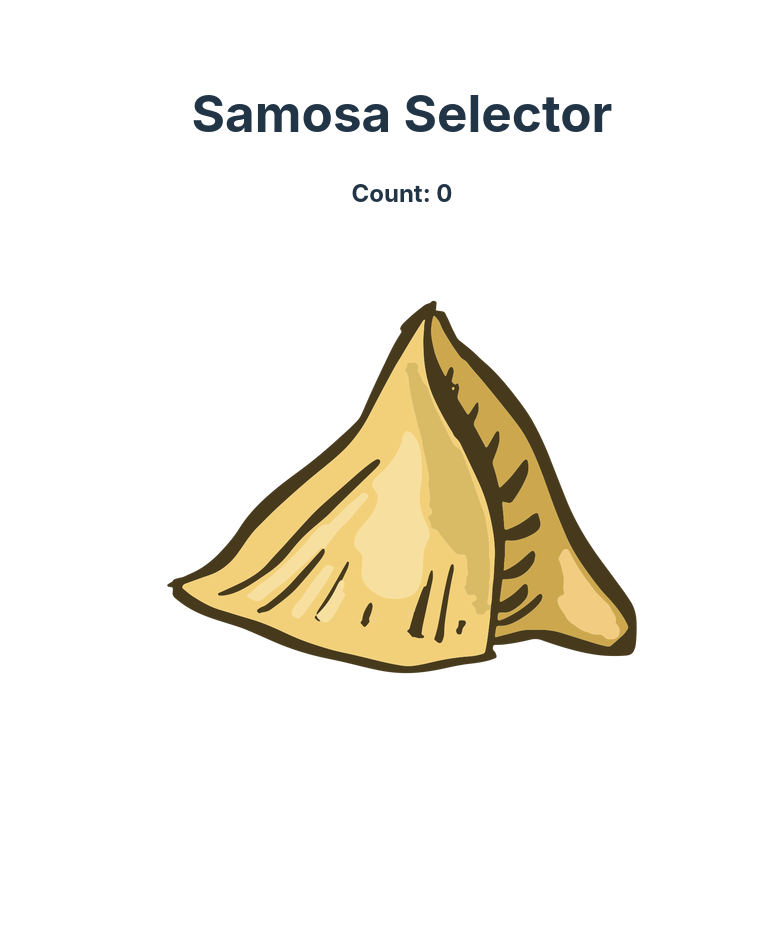
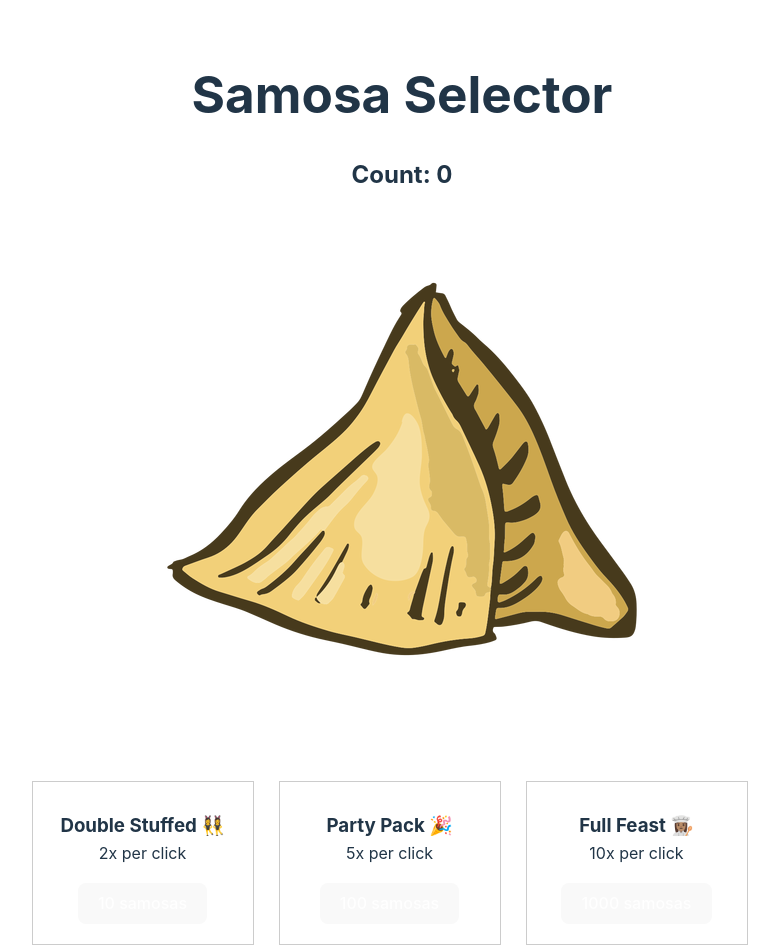
Before and after one commit to matayay/Labs, a React (Vite) app in the folder samosaCounter/: page / in a window 1280 px wide. Shown: the top 952 px of the page, without its empty margins (238-1017 px from the left). Before the commit the page ends 800 px from the top, so only its background shows below. Built offline with nearby package versions, Linux system fonts and the light colour scheme.

Commit message:
finished required features

```diff
--- a/samosaCounter/src/App.tsx
+++ b/samosaCounter/src/App.tsx
@@ -1,11 +1,20 @@
 import './App.css';
 import Header from './components/Header';
+import Container from './components/Container';
+import { useState } from "react";
 
 const App = () => {
+    const [count, setCount] = useState(0);
+    const [multiplier, setMultiplier] = useState(1);
+
+    const updateCount = () => {
+        setCount(count + multiplier);
+    };
 
     return (
         <div className='App'>
-            <Header />
+            <Header count={count} multiplier={multiplier} updateCount={updateCount} />
+            <Container count={count} multiplier={multiplier} setCount={setCount} setMultiplier={setMultiplier} />
         </div>
     )
 }
--- /dev/null
+++ b/samosaCounter/src/components/Container.css
@@ -0,0 +1,4 @@
+.Container {
+    margin-top: 50px;
+    display: flex;
+}
--- /dev/null
+++ b/samosaCounter/src/components/Container.tsx
@@ -0,0 +1,46 @@
+import './Container.css';
+import Upgrade from './Upgrade';
+import { FC } from "react";
+
+interface Props {
+    count: number;
+    setCount: (A: number) => void;
+    multiplier: number;
+    setMultiplier: (A: number) => void;
+};
+
+const Container:FC<Props> = (props) => {
+    const buyDoubleStuffed = () => {
+        if (props.count >= 10)
+        {
+            props.setMultiplier(props.multiplier * 2);
+            props.setCount(props.count - 10);
+        }
+    };
+
+    const buyPartyPack = () => {
+        if (props.count >= 100)
+        {
+            props.setMultiplier(props.multiplier * 5);
+            props.setCount(props.count - 100);
+        }
+    };
+
+    const buyFullFeast = () => {
+        if (props.count >= 1000)
+        {
+            props.setMultiplier(props.multiplier * 10);
+            props.setCount(props.count - 1000);
+        }
+    };
+
+    return (
+        <div className="Container">
+            <Upgrade name="Double Stuffed 👯‍♀️" description="2x per click" cost="10 samosas" upgradeFunction={buyDoubleStuffed} />
+            <Upgrade name="Party Pack 🎉" description="5x per click" cost="100 samosas" upgradeFunction={buyPartyPack} />
+            <Upgrade name="Full Feast 👩🏽‍🍳" description="10x per click" cost="1000 samosas" upgradeFunction={buyFullFeast} />
+        </div>
+    )
+};
+
+export default Container;
--- a/samosaCounter/src/components/Header.tsx
+++ b/samosaCounter/src/components/Header.tsx
@@ -1,20 +1,18 @@
-import React from "react";
-import { useState } from "react";
 import samosa from '../assets/samosimg.png';
+import { FC } from "react";
 
-const Header = () => {
-    const [count, setCount] = useState(0);
-    const [multiplier, setMultiplier] = useState(1);
+interface Props {
+    count: number;
+    multiplier: number;
+    updateCount: () => void;
+};
 
-    const updateCount = () => {
-        setCount(count + multiplier);
-    };
-
+const Header:FC<Props> = (props) => {
     return (
         <div className='Header'>
             <h1>Samosa Selector</h1>
-            <h2>Count: {count}</h2>
-            <img className='samosa' src={samosa} onClick={updateCount} />
+            <h2>Count: {props.count}</h2>
+            <img className='samosa' src={samosa} onClick={props.updateCount} />
         </div>
     )
 };
--- /dev/null
+++ b/samosaCounter/src/components/Upgrade.css
@@ -0,0 +1,23 @@
+.Upgrade {
+    border: 1px solid rgba(153, 153, 153, 0.497);
+    padding-top: 20px;
+    padding-left: 10px;
+    padding-right: 10px;
+    padding-bottom: 20px;
+    margin-right: 25px;
+    width: 200px;
+    line-height: 0.5;
+}
+
+button {
+    border-radius: 8px;
+    border: 1px solid transparent;
+    padding: 0.3em 1em;
+    font-size: 1em;
+    font-weight: 500;
+    font-family: inherit;
+    background-color: #1a1a1a;
+    color:  rgba(255, 255, 255, 0.87);
+    cursor: pointer;
+    margin-top: 10px;
+}
--- /dev/null
+++ b/samosaCounter/src/components/Upgrade.tsx
@@ -0,0 +1,21 @@
+import { FC } from "react";
+import './Upgrade.css';
+
+interface Props {
+    name: string;
+    description: string;
+    cost: string;
+    upgradeFunction: () => void;
+};
+
+const Upgrade:FC<Props> = (props) => {
+    return (
+        <div className="Upgrade">
+            <h3>{props.name}</h3>
+            <p>{props.description}</p>
+            <button onClick={props.upgradeFunction}>{props.cost}</button>
+        </div>
+    )
+};
+
+export default Upgrade;
```
